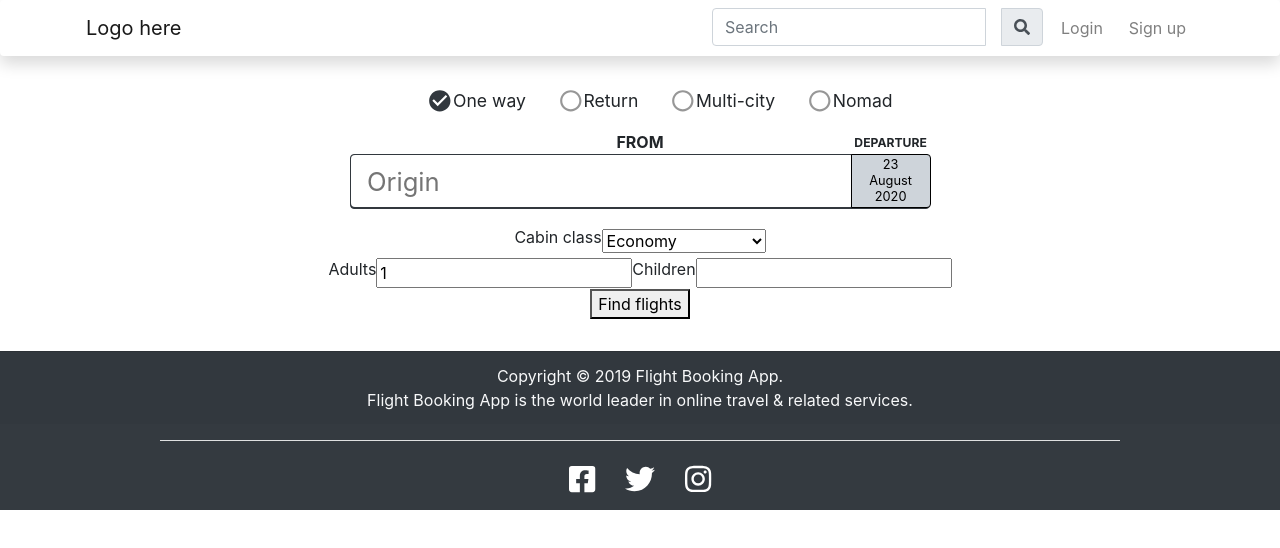
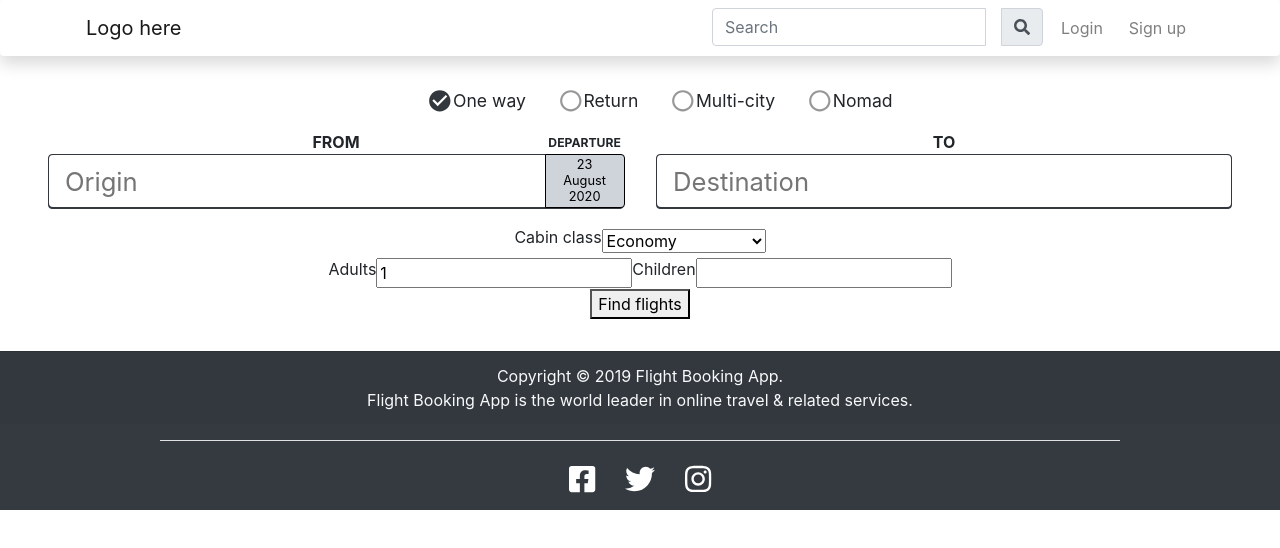
Before and after one commit to adirozaq8/flight-app, a React (Create React App) app in the folder client/: page / in a window 1280 px wide. Shown: the top 548 px of the page. Built offline with nearby package versions, Linux system fonts and the light colour scheme; no server answers.

Commit message:
minor improvements on city/date input fields

```diff
--- a/client/src/components/amadeus/AmForm.css
+++ b/client/src/components/amadeus/AmForm.css
@@ -88,14 +88,14 @@
 .input-field__wrapper-inner {
   position: relative;
   height: 3.22rem;
-  width: 87%;
+  width: 100%;
 }
 .input-box label,
 .Amf__input-field {
   display: block;
   margin: 0;
   border: none;
-  transition: all 0.3s;
+  transition: all 0.2s;
 }
 .input-box label {
   text-transform: uppercase;
@@ -122,7 +122,8 @@
 .Amf-input__iata,
 .Amf-input__airport,
 .Amf-input__country {
-  animation: opactosolid 1s ease;
+  backface-visibility: hidden;
+  animation: opactosolid 0.6s ease;
 }
 .Amf-input__iata {
   color: white;
--- a/client/src/components/amadeus/AmForm.jsx
+++ b/client/src/components/amadeus/AmForm.jsx
@@ -223,7 +223,7 @@ class AmForm extends Component {
               )}
             </div>
           </div>
-          {this.amform.travelType === 2 && (
+          {this.amform.travelType && (
             <div className="input-box">
               <div className="input-box__inner">
                 <label htmlFor="Amf__input-to">To</label>
@@ -274,10 +274,16 @@ class AmForm extends Component {
                       </span>
                     )}
                   </div>
-                  <div className="input-box__date-header">
-                    <label htmlFor="AmReturn">Return</label>
-                    <DateInput className="AmDate" />
-                  </div>
+                  {this.amform.travelType && (
+                    <div className="input-box__date-header">
+                      {this.amform.travelType === 2 && (
+                        <label htmlFor="AmReturn">Return</label>
+                      )}
+                      {this.amform.travelType === 2 && (
+                        <DateInput className="AmDate" />
+                      )}
+                    </div>
+                  )}
                 </div>
                 {this.amform.fromToFocus === 2 && (
                   <div className="input__suggestion-list">
```
